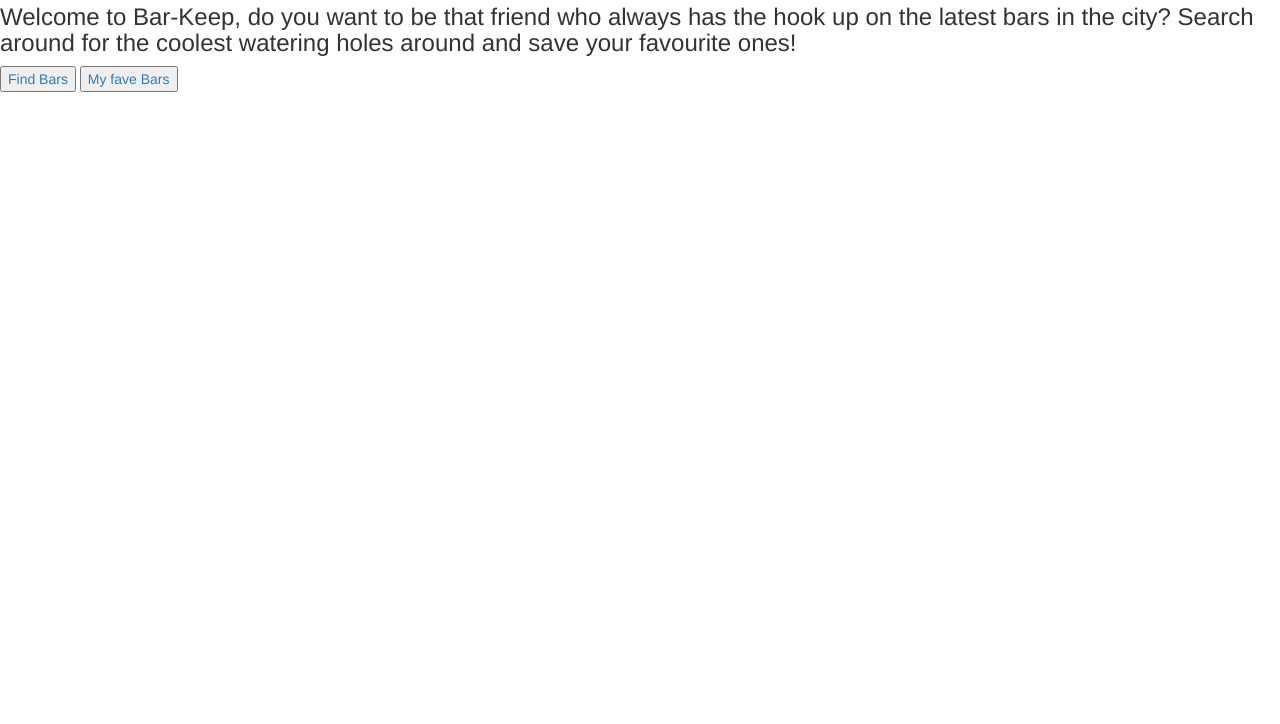
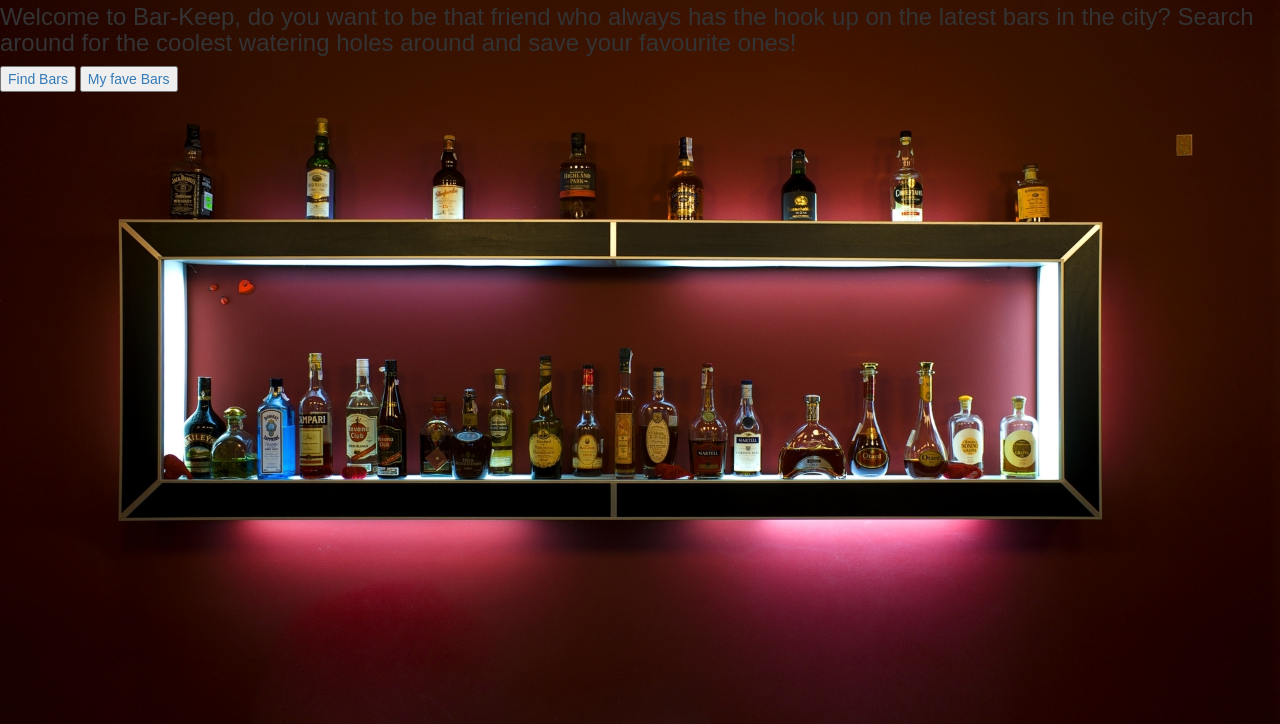
Before and after one commit to hamzahc1/Bar-Keep, a website: page index.html at #/getBars in a window 1280 px wide. Shown: the part 76-800 px from the top of the page. Drawn offline with nearby package versions, Linux system fonts and the light colour scheme; some packages are replaced by stand-ins of ours.

Commit message:
Implement styling

```diff
--- a/client/faveBars/faveBarsController.js
+++ b/client/faveBars/faveBarsController.js
@@ -5,7 +5,7 @@
 		RequestBars.loadAllBars()
 			.then(function(allBars){
 				$scope.bars = allBars;
-				console.log('LOAD BAR DATA:', $scope.bars);
+				// console.log('LOAD BAR DATA:', $scope.bars);
 					 var map = new google.maps.Map(document.getElementById('map'), {
 				      zoom: 2,
 				      center: new google.maps.LatLng(37.784863, -122.408891),
--- a/style/style.css
+++ b/style/style.css
@@ -1,3 +1,11 @@
+body {
+  margin: 0;
+  margin-top: 10px;
+  font-family: arial, sans-serif;
+  background: url('/style/barkeepBackground.jpg') no-repeat center fixed;
+  background-size: cover;
+}
+
 .item {
   margin: 10px;
 }
```
Also changed, not shown: client/yelpBars/yelpBars.html (+7 -0 lines), style/barkeepBackground.jpg (added).
